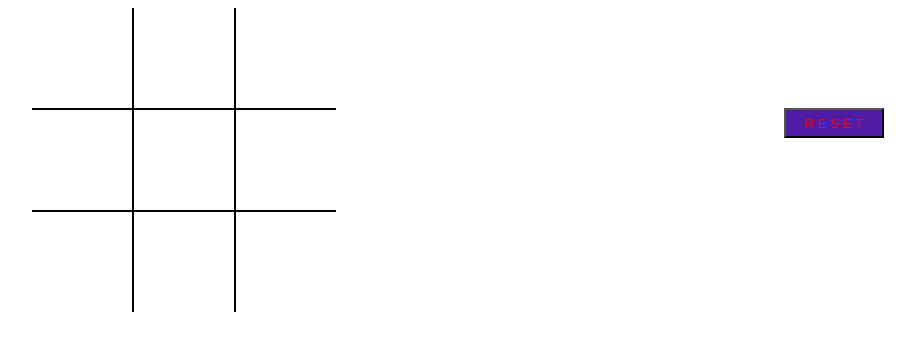
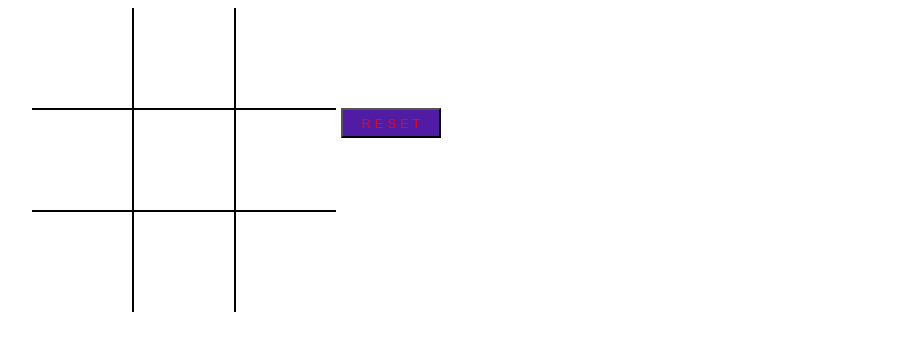
Before and after one commit to Haresh79/tic-tac-toe, a plain HTML site: page index.html in a window 1280 px wide. Shown: the whole page, without its empty margins (6-921 px from the left). Drawn offline with Linux system fonts and the light colour scheme.

Commit message:
Update index.html

```diff
--- a/index.html
+++ b/index.html
@@ -19,7 +19,7 @@ cursor:pointer;
 #div1,#div4,#div7{ border-left:none;}
 #div3,#div6,#div9{ border-right:none;}
 
-#reset{ margin-left:35vw; margin-top:100px; width:100px; height:30px;
+#reset{ margin-left:5px; margin-top:100px; width:100px; height:30px;
       	cursor:pointer; color:red; background-color:#501ca3;
       }
 </style>
```
